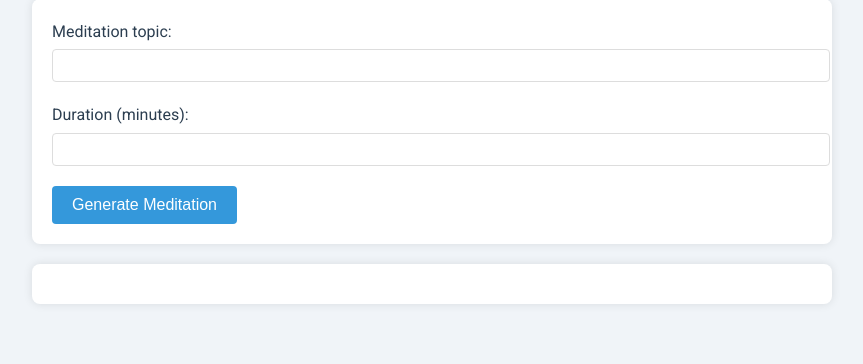
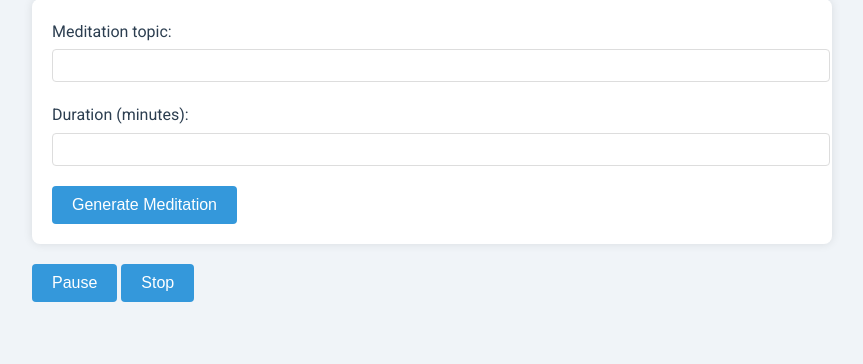
Before and after one commit to dmbwebb/zenbot, a Flask app: page / in a window 1280 px wide. Shown: the part 142-506 px from the top of the page, without its empty margins (208-1071 px from the left). Run offline with Flask 3, Linux system fonts and the light colour scheme.

Commit message:
add meditation bell and stop button

```diff
--- a/app.py
+++ b/app.py
@@ -27,8 +27,9 @@ client = OpenAI(api_key=api_key)
 total_parts = 0
 completed_parts = 0
 is_paused = False
+is_stopped = False
 pause_event = threading.Event()
-
+audio_thread = None
 
 @app.route('/', methods=['GET', 'POST'])
 def index():
@@ -66,15 +67,25 @@ def pause_playback():
     global is_paused
     is_paused = True
     pause_event.set()
+    pygame.mixer.music.pause()
     return jsonify({'status': 'paused'})
-
 
 @app.route('/resume')
 def resume_playback():
     global is_paused
     is_paused = False
     pause_event.clear()
+    pygame.mixer.music.unpause()
     return jsonify({'status': 'resumed'})
+
+@app.route('/stop')
+def stop_playback():
+    global is_stopped, audio_thread
+    is_stopped = True
+    if audio_thread:
+        audio_thread.join()  # Wait for the audio thread to finish
+    pygame.mixer.music.stop()
+    return jsonify({'status': 'stopped'})
 
 
 def cleanup_old_files():
@@ -91,10 +102,14 @@ def generate_meditation_script(prompt, duration):
              "content": f"""Create a {duration}-minute guided meditation on {prompt}.
              Include [PAUSE X] indicators for moments of silence, where X is the duration of the pause in minutes.
              There should be plenty of long pauses between guidance. Do not guide too much, use instructions sparingly. Have about 4 instructions for each meditation OR LESS, with only pauses between. ONLY 4 instructions per meditation.
+             The pauses should add up to the total duration.
              The style of meditation should be inspired by the teachings of Thich Nhat Hanh and Joseph Goldstein, but do not mention this. Can also take inspiration from Vipassana techniques.
              The aim is not NOT 'relaxation' or 'stress-reduction', but to cultivate mindfulness and awareness - to be present with whatever arises in the moment, in all its detail and subtlety. No visualisations or imaginations.
              The meditation should be aimed at intermediate to advanced practitioners.
+             Do not add numbers, or titles, so that the guided meditation flows nicely when said out loud.
+             Make sure to actually start the meditation before pausing too soon. Give instructions straight away for the meditation rather than just welcoming.
              Be precise and concise in your guidance.
+             Be a little bit surprising in your guidance, with some novel ideas or ways of phrasing things. Keep it fresh and interesting. Have some surprising and precise insights about how to meditate.
              """}
         ]
     )
@@ -102,9 +117,11 @@ def generate_meditation_script(prompt, duration):
 
 
 def generate_and_play_audio(script):
-    global total_parts, completed_parts
+    global audio_thread, is_stopped
+    is_stopped = False
     audio_files = generate_audio_files(script)
-    play_audio(audio_files, script)
+    audio_thread = threading.Thread(target=play_audio, args=(audio_files, script))
+    audio_thread.start()
 
 
 def generate_audio_files(script):
@@ -131,31 +148,50 @@ def generate_audio_files(script):
     return audio_files
 
 
+def play_meditation_bell():
+    pygame.mixer.music.load("meditation_bell.mp3")
+    pygame.mixer.music.play()
+    while pygame.mixer.music.get_busy() and not is_stopped:
+        time.sleep(0.1)
+
 def play_audio(audio_files, script):
-    global is_paused
+    global is_paused, is_stopped, completed_parts
     pygame.mixer.init()
     pause_durations = [float(x) for x in re.findall(r'\[PAUSE (\d+(?:\.\d+)?)\]', script)]
 
+    play_meditation_bell()
+    if is_stopped:
+        return
+
     for i, audio_file in enumerate(audio_files):
+        if is_stopped:
+            break
         pygame.mixer.music.load(audio_file)
         pygame.mixer.music.play()
 
-        # Wait for the audio to finish playing or for pause
         while pygame.mixer.music.get_busy() or is_paused:
+            if is_stopped:
+                return
             if is_paused:
                 pygame.mixer.music.pause()
-                pause_event.wait()  # Wait for resume signal
+                pause_event.wait()
                 pygame.mixer.music.unpause()
             time.sleep(0.1)
 
-        # Add the specified pause after each part (except the last one)
-        if i < len(pause_durations):
+        completed_parts += 1
+
+        if i < len(pause_durations) and not is_stopped:
             pause_start = time.time()
-            pause_duration = pause_durations[i] * 60  # Convert minutes to seconds
+            pause_duration = pause_durations[i] * 60
             while time.time() - pause_start < pause_duration:
+                if is_stopped:
+                    return
                 if is_paused:
-                    pause_event.wait()  # Wait for resume signal
+                    pause_event.wait()
                 time.sleep(0.1)
+
+    if not is_stopped:
+        play_meditation_bell()
 
     # Clean up audio files
     for audio_file in audio_files:
--- a/templates/index.html
+++ b/templates/index.html
@@ -72,29 +72,41 @@
     </style>
 </head>
 <body>
-    <h1>🧘 ZenBot</h1>
+        <h1>🧘 ZenBot</h1>
+
     <form id="meditationForm">
         <label for="prompt">Meditation topic:</label>
         <input type="text" id="prompt" name="prompt" required>
+
         <label for="duration">Duration (minutes):</label>
-        <input type="number" id="duration" name="duration" min="1" max="60" required>
-        <input type="submit" value="Generate Meditation">
+        <input type="number" id="duration" name="duration" required>
+
+        <button type="submit">Generate Meditation</button>
     </form>
 
-    <div class="control-panel">
-        <button id="pauseResumeBtn">Pause</button>
+    <div id="control-panel">
+        <button id="pauseButton">Pause</button>
+        <button id="stopButton">Stop</button>
     </div>
 
-    <div id="loading">
-        <p>Creating your zen experience... <span id="progress">0</span>% (<span id="completed">0</span>/<span id="total">0</span> parts)</p>
+    <div id="loading" style="display: none;">
+        Creating your zen experience... <span id="progress">0</span>%
+        (<span id="completed">0</span>/<span id="total">0</span> parts)
     </div>
 
-    <div id="scriptContainer">
+    <div id="scriptContainer" style="display: none;">
         <h2>Your Personalized Meditation Script:</h2>
         <pre id="script"></pre>
     </div>
 
     <script>
+
+            document.getElementById('stopButton').addEventListener('click', function() {
+            fetch('/stop')
+                .then(response => response.json())
+                .then(data => console.log(data.status));
+        });
+
         $(document).ready(function() {
             let isPaused = false;
 
```
